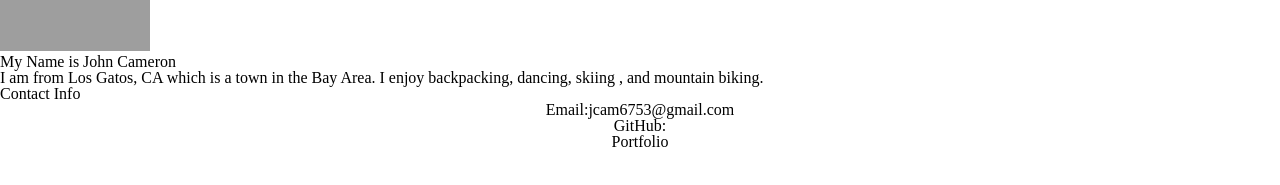
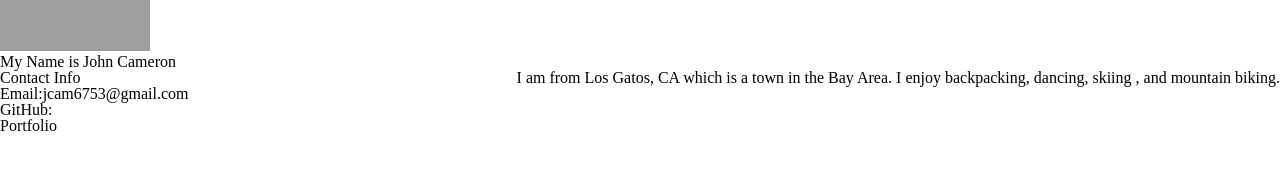
Before and after one commit to camerjoh0621/camerjoh0621.github.io, a plain HTML site: page index.html in a window 1280 px wide. Shown: the part 231-416 px from the top of the page. Drawn offline with Linux system fonts and the light colour scheme; grey boxes are pictures that could not be loaded.

Commit message:
Rename file

```diff
--- a/style.css
+++ b/style.css
@@ -2,10 +2,6 @@ h1 {
     text-align: center;
 }
 
-p {
-
+.boxModel {
+    float: right;
 }
-
-#links {
-    text-align: center;
-}
```
Also changed, not shown: index.html (renamed from bio.html, +2 -0 lines).
